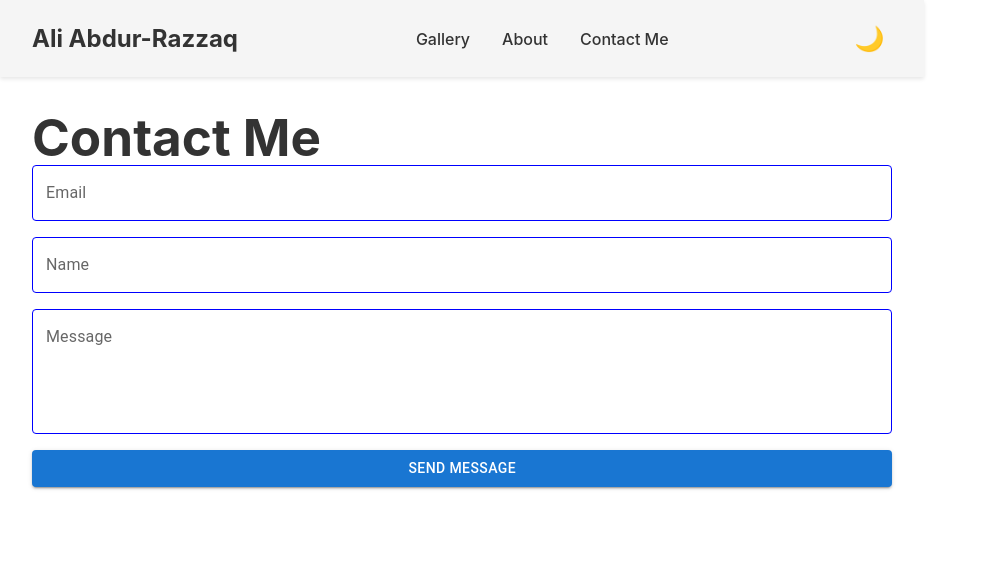
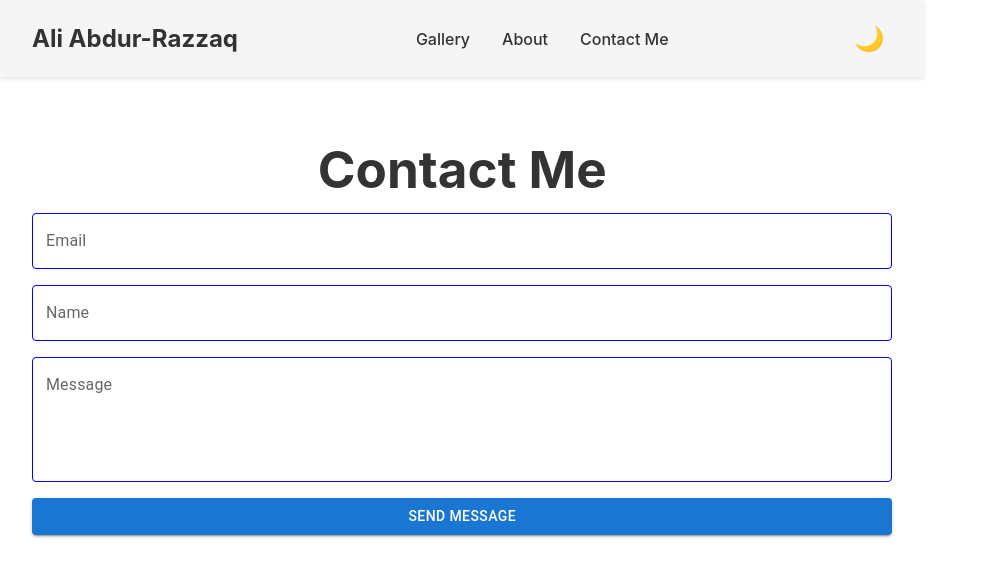
Before and after one commit to AliAbdur1/Art_portfolio_site, a React (Vite) app: page /new-contact in a window 1280 px wide. Shown: the top 576 px of the page, without its empty margins (0-983 px from the left). Built offline with nearby package versions, Linux system fonts and the light colour scheme; no server answers.

Commit message:
screen issues 3

```diff
--- a/src/App.css
+++ b/src/App.css
@@ -83,7 +83,7 @@ body {
 main {
   flex: 1;
   padding: 2rem;
-  max-width: 1200px;
+  /* max-width: 1200px; */
   margin: 0 auto;
   width: 100%;
 }
@@ -161,9 +161,21 @@ main {
   border-bottom: 2px solid var(--border-color);
 }
 
-.contact-form {
-  max-width: 600px;
+.about h1{
+  text-align: center;
+  margin-bottom: 1rem;
+  /* color: var(--text-color); */
+}
+
+.new-contact-form {
+  width: 100%;
   margin: 2rem auto;
+}
+
+.new-contact-form h1 {
+  text-align: center;
+  margin-bottom: 1rem;
+  /* color: var(--text-color); */
 }
 
 .form-group {
--- a/src/components/About.jsx
+++ b/src/components/About.jsx
@@ -26,7 +26,9 @@ function About () {
     ]
   }
   return (
+
     <div className='about'>
+      <h1>Who am I?</h1>
       <Container maxWidth="lg" sx={{ py: 8 }}>
         <Grid container spacing={4}>
           {/* Profile Section */}
--- a/src/components/NewContact.jsx
+++ b/src/components/NewContact.jsx
@@ -54,7 +54,7 @@ const NewContact = () => {
     });
 
     return (
-        <div>
+        <div className="new-contact-form">
             <h1>Contact Me</h1>
             <form ref={form} onSubmit={formik.handleSubmit}>
                 <TextField
```
